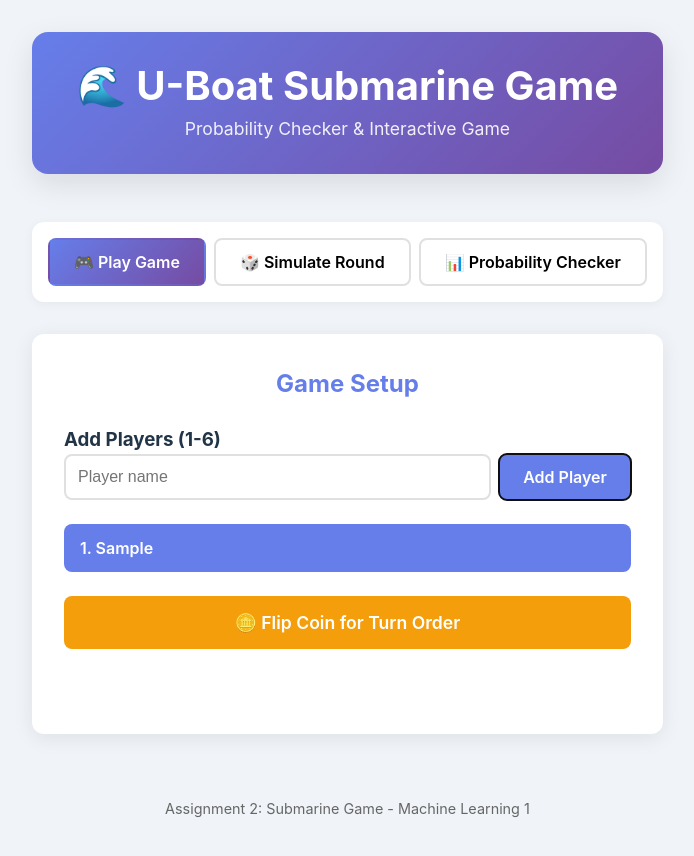
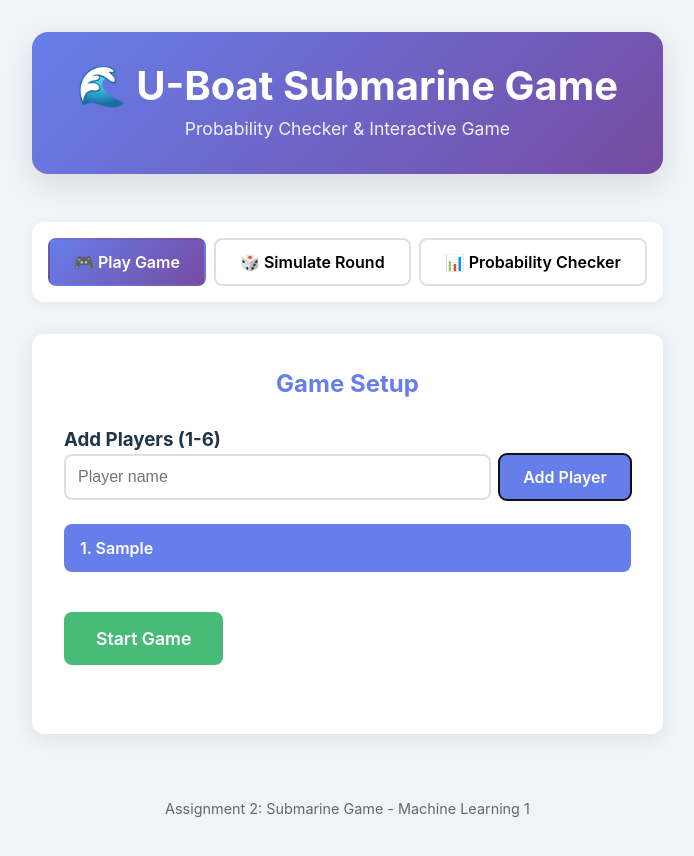
Before and after one commit to FredFraiche/AK-2, a React app in the folder frontend/: page / in a window 1280 px wide. Both pictures are taken after typing "Sample" into the empty fields and a click on the button "Add Player". Shown: the top 856 px of the page, without its empty margins (0-694 px from the left). Built offline with nearby package versions, Linux system fonts and the light colour scheme; the HTML template or start-up script is replaced by a standard one.

Commit message:
Remove coin flip - players predict before round starts

```diff
--- a/frontend/src/components/GamePlay.tsx
+++ b/frontend/src/components/GamePlay.tsx
@@ -33,7 +33,6 @@ export default function GamePlay() {
   })
 
   const [playerName, setPlayerName] = useState('')
-  const [coinFlipResult, setCoinFlipResult] = useState('')
 
   const addPlayer = () => {
     if (playerName.trim() && gameState.players.length < 6) {
@@ -51,18 +50,6 @@ export default function GamePlay() {
       })
       setPlayerName('')
     }
-  }
-
-  const coinFlip = () => {
-    const result = Math.random() < 0.5 ? 'Heads' : 'Tails'
-    setCoinFlipResult(result)
-
-    // Shuffle players
-    const shuffled = [...gameState.players].sort(() => Math.random() - 0.5)
-    setGameState({
-      ...gameState,
-      players: shuffled
-    })
   }
 
   const startGame = () => {
@@ -173,7 +160,6 @@ export default function GamePlay() {
       currentPlayerIndex: 0,
       predictions: {}
     })
-    setCoinFlipResult('')
   }
 
   // Render based on phase
@@ -207,21 +193,9 @@ export default function GamePlay() {
           </div>
 
           {gameState.players.length > 0 && (
-            <>
-              <button className="coin-flip-btn" onClick={coinFlip}>
-                🪙 Flip Coin for Turn Order
-              </button>
-
-              {coinFlipResult && (
-                <div className="coin-result">
-                  <p>Result: <strong>{coinFlipResult}</strong></p>
-                  <p className="probability-note">P(Heads) = P(Tails) = 50%</p>
-                  <button className="start-game-btn" onClick={startGame}>
-                    Start Game
-                  </button>
-                </div>
-              )}
-            </>
+            <button className="start-game-btn" onClick={startGame}>
+              Start Game
+            </button>
           )}
         </div>
       </div>
```
